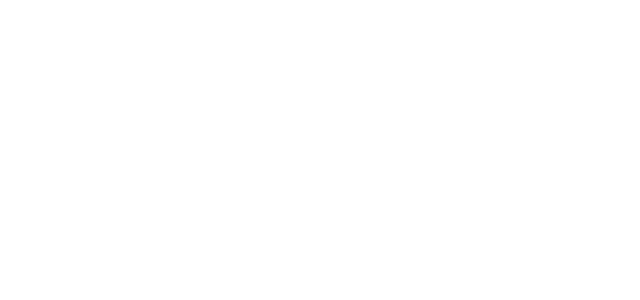
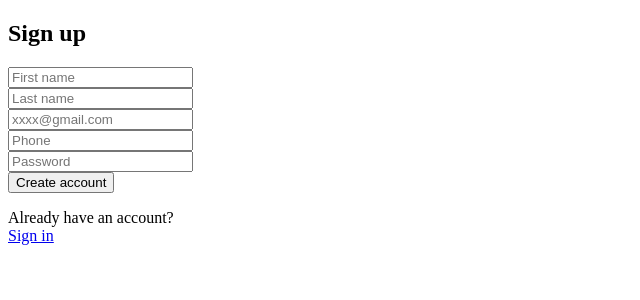
Before and after one commit to OdaiJawabreh/AgentOnCloudTask, a React (Create React App) app in the folder client/boocking/: page /pat in a window 1280 px wide. Before the commit this address had no page. Shown: the top 300 px of the page, without its empty margins (0-640 px from the left). Built offline with nearby package versions, Linux system fonts and the light colour scheme.

Commit message:
node modules

```diff
--- a/client/boocking/src/App.js
+++ b/client/boocking/src/App.js
@@ -2,8 +2,9 @@ import React from 'react'
 import SignSelect from './Components/SignSelect/SignSelect'
 import { BrowserRouter as Router, Route, Routes } from "react-router-dom";
 import SignUpDoct from './Components/Auth/SignupDoctor/SignUpDoct';
-
-
+import LoginDoctor from './Components/Auth/Login/LoginDoctor';
+import LoginPat from './Components/Auth/Login/LoginPat';
+import SignUpPat from './Components/Auth/SignupPataint/SignUpPat';
 function App() {
   return (
     <div>
@@ -12,6 +13,9 @@ function App() {
         <Routes>
           <Route exact path="/signselect" element={<SignSelect/>} />
           <Route exact path="/doctor" element={<SignUpDoct/>} />
+          <Route exact path="/pat" element={<SignUpPat/>} />
+          <Route exact path="/loginDoctor" element={<LoginDoctor/>} />
+          <Route exact path="/LoginPat" element={<LoginPat/>} />
         </Routes>
       </Router>
     </div>
--- /dev/null
+++ b/client/boocking/src/Components/Auth/Login/LoginDoctor.js
@@ -0,0 +1,11 @@
+import React from 'react'
+
+function LoginDoctor() {
+    return (
+        <div>
+
+        </div>
+    )
+}
+
+export default LoginDoctor
--- a/client/boocking/src/Components/Auth/Login/Login.js
+++ b/client/boocking/src/Components/Auth/Login/LoginPat.js
@@ -1,6 +1,6 @@
 import React from 'react'
 
-function Login() {
+function LoginPat() {
     return (
         <div>
 
@@ -8,4 +8,4 @@ function Login() {
     )
 }
 
-export default Login
+export default LoginPat
--- a/client/boocking/src/Components/Auth/SignupDoctor/SignUpDoct.js
+++ b/client/boocking/src/Components/Auth/SignupDoctor/SignUpDoct.js
@@ -2,8 +2,10 @@ import React, { useState } from "react";
 import "./doctor.css";
 import { storage } from "../../Firbase/Firebase";
 import axios from "axios";
+import { useNavigate  } from "react-router-dom";
 
 function SignUpDoct() {
+  const history = useNavigate()
   const [img, setImg] = useState("");
   const [firstName, setFirstName] = useState("");
   const [lastName, setLastName] = useState("");
@@ -30,7 +32,7 @@ function SignUpDoct() {
     axios
     .post("http://localhost:5000/signDoc", data )
     .then((result)=>{
-      console.log(result);
+      history("/LoginDoctor")
     }).catch(err=>console.log(err))
   }
   const addMainIm = (e) => {
--- a/client/boocking/src/Components/Auth/SignupPataint/SignUpPat.js
+++ b/client/boocking/src/Components/Auth/SignupPataint/SignUpPat.js
@@ -1,20 +1,102 @@
 import React, { useState, useEffect } from "react";
 import axios from "axios";
-import { useNavigate  } from "react-router-dom";
-
-
+import { useNavigate } from "react-router-dom";
 
 function SignUpPat() {
-    const [firstName, serFirstName] = useState();
-    const [lastName, setLastName] = useState();
-    const [email, setEmail] = useState();
-    const [password, setPassword] = useState();
-    const history = useNavigate();
-    return (
+  const [firstName, setFirstName] = useState();
+  const [lastName, setLastName] = useState();
+  const [email, setEmail] = useState();
+  const [pass, setPass] = useState();
+  const [mobile, setMobile] = useState();
+
+  const history = useNavigate();
+  function signUp(e) {
+    e.preventDefault();
+    let data = {
+        firstName,
+        lastName,
+        email,
+        pass,
+        mobile
+    }
+    axios
+    .post("http://localhost:5000/signPit",data)
+    .then(result=>history("/LoginPat"))
+    .catch(err=>console.log(err))
+  }
+  return (
+    <div className="container">
+      <h2>Sign up</h2>
+      <form onSubmit={signUp}>
         <div>
+          {" "}
+          <input
+            type="text"
+            placeholder="First name"
+            onChange={(e) => {
+              setFirstName(e.target.value);
+            }}
+          />{" "}
+        </div>
+        <div>
+          {" "}
+          <input
+            type="text"
+            placeholder="Last name"
+            onChange={(e) => {
+              setLastName(e.target.value);
+            }}
+          />{" "}
+        </div>
+        <div>
+          {" "}
+          <input
+            type="email"
+            placeholder="xxxx@gmail.com"
+            onChange={(e) => {
+              setEmail(e.target.value);
+            }}
+          />{" "}
+        </div>
 
+        <div>
+          {" "}
+          <input
+            type="text"
+            placeholder="Phone"
+            onChange={(e) => {
+              setMobile(e.target.value);
+            }}
+          />{" "}
         </div>
-    )
+        <div>
+          {" "}
+          <input
+            type="password"
+            placeholder="Password"
+            onChange={(e) => {
+              setPass(e.target.value);
+            }}
+          />{" "}
+        </div>
+        <div>
+          <div>
+            {" "}
+            <button type="submit">
+              <span>Create account</span>
+            </button>{" "}
+          </div>
+          <div>
+            <p>
+              Already have an account?
+              <br />
+              <a href="#">Sign in</a>
+            </p>
+          </div>
+        </div>
+      </form>
+    </div>
+  );
 }
 
-export default SignUpPat
+export default SignUpPat;
--- a/client/boocking/src/Components/SignSelect/SignSelect.js
+++ b/client/boocking/src/Components/SignSelect/SignSelect.js
@@ -8,7 +8,7 @@ function SignSelect() {
     if (e.target.value == "doctor") {
       history("/doctor");
     } else {
-      history("/patient");
+      history("/pat");
     }
   };
   return (
```
Also changed, not shown: 2 other files (tests, documents, lock files or other folders).
